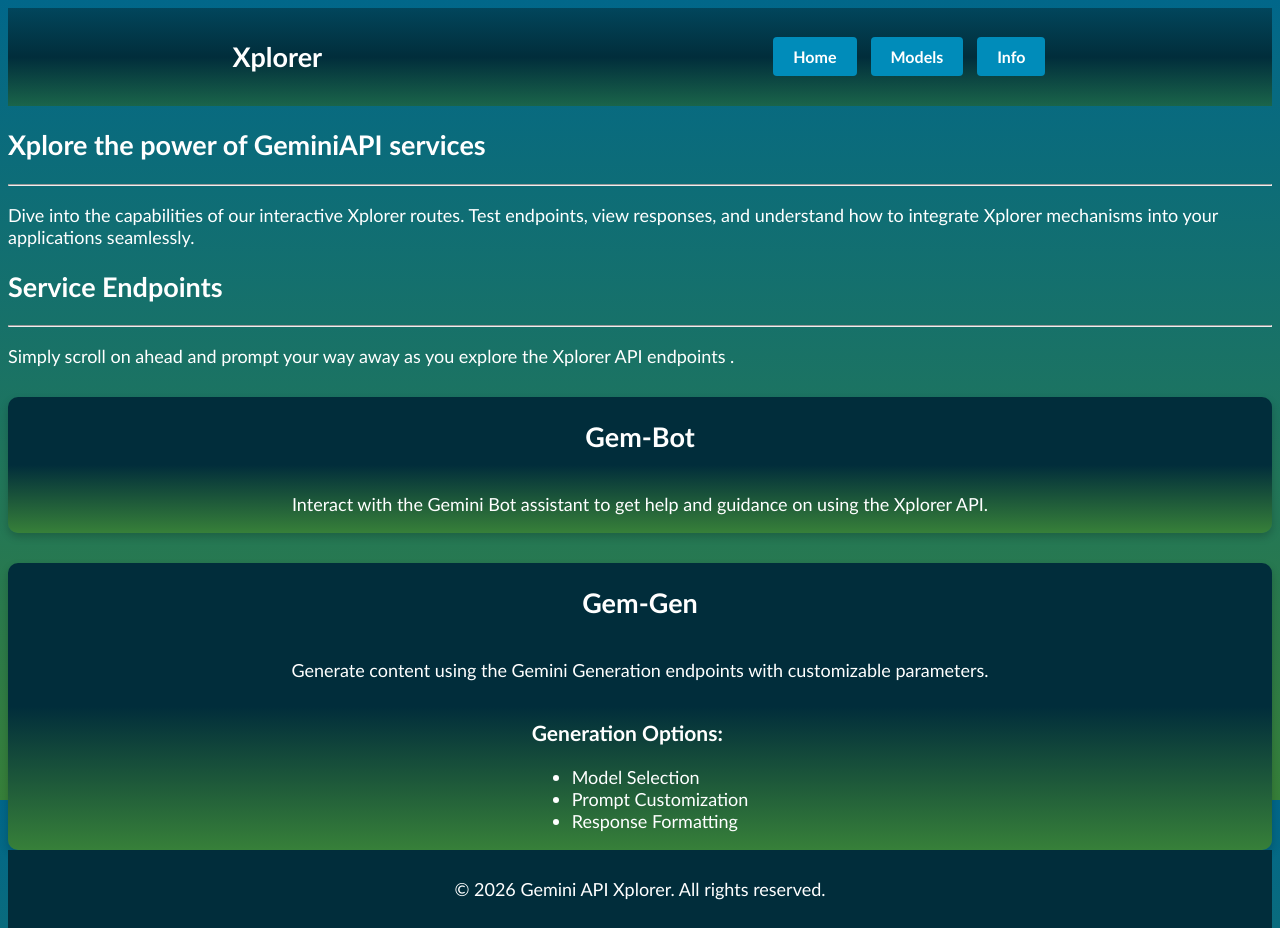
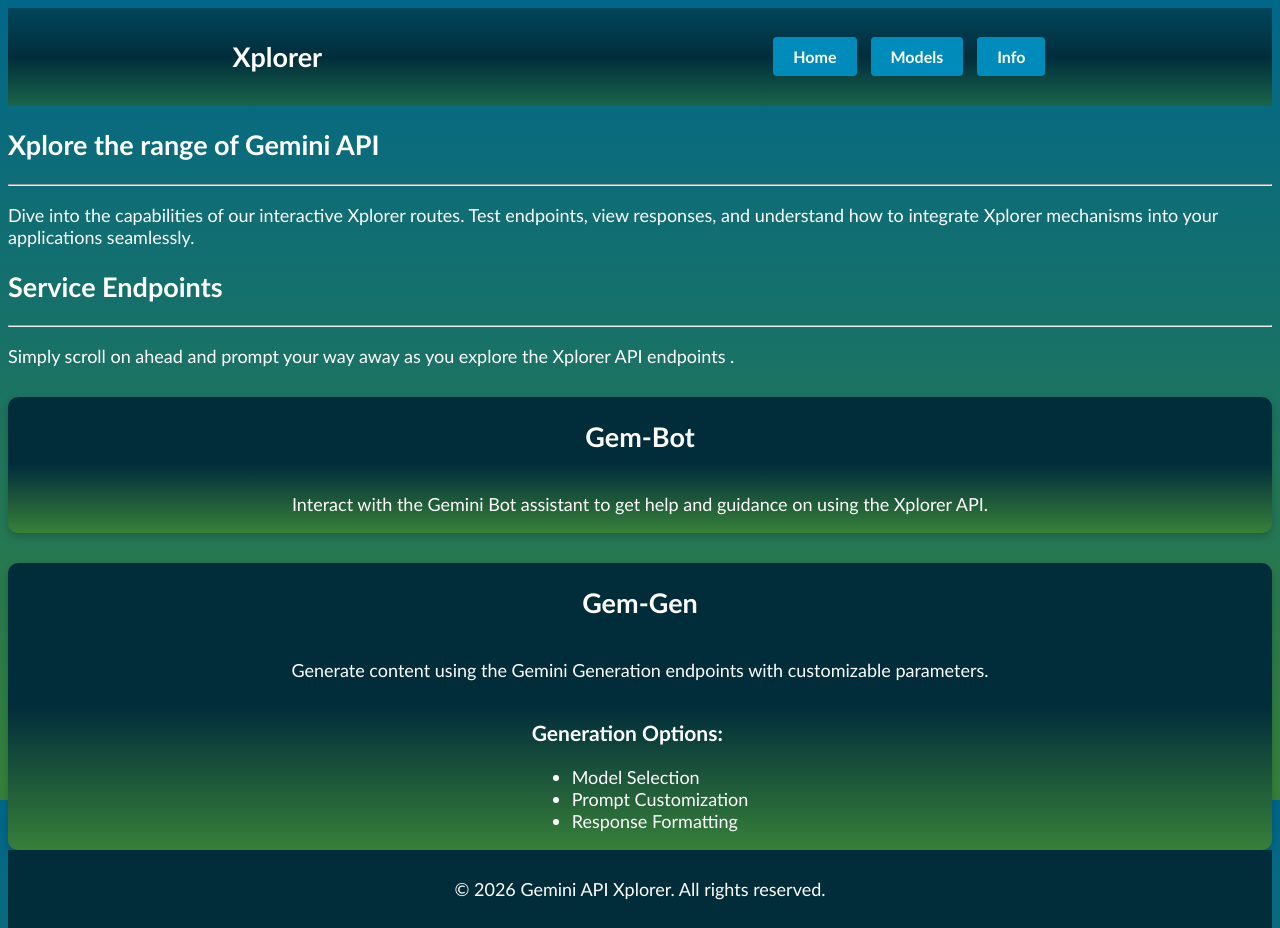
Before and after one commit to LIGunna93/gemi-genz, a website: page public/apiexp.html in a window 1280 px wide. Drawn offline with Linux system fonts and the light colour scheme; files that its build step writes are made by us from their sources.

Commit message:
Update apiexp.html
Signed-off-by: DevLI <lilunga93@googlemail.com>

```diff
--- a/public/apiexp.html
+++ b/public/apiexp.html
@@ -4,7 +4,7 @@
 <head>
     <meta charset="UTF-8">
     <meta name="viewport" content="width=device-width, initial-scale=1.0">
-    <title>Gemini API Explorer</title>
+    <title>Gemini API Xplorer</title>
     <link rel="stylesheet" href="/styles/home.css">
 </head>
 
@@ -21,7 +21,7 @@
     </header>
     <main>
         <section class="intro">
-            <h2>Xplore the power of GeminiAPI services</h2>
+            <h2>Xplore the range of Gemini API</h2>
             <hr>
             <p>Dive into the capabilities of our interactive Xplorer routes. Test endpoints, view
                 responses, and understand how to integrate Xplorer mechanisms into your applications seamlessly.</p>
```
